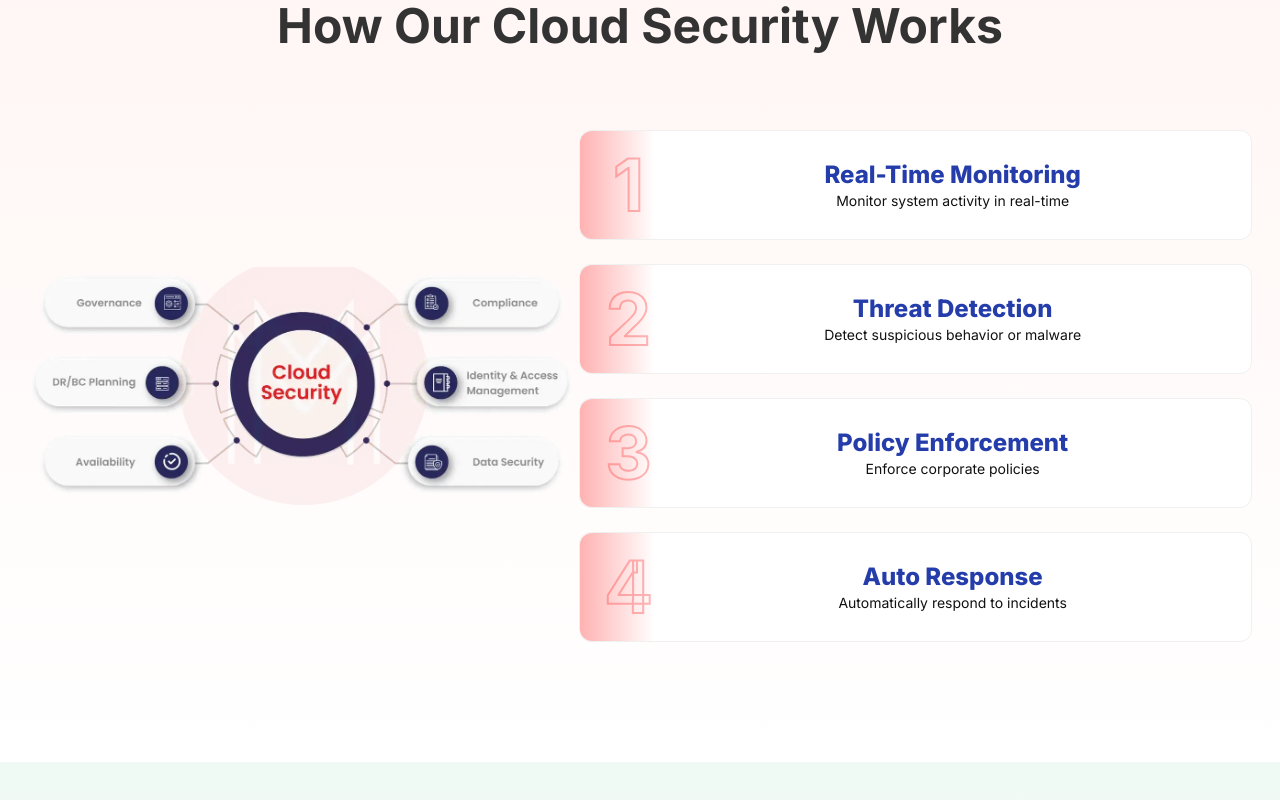
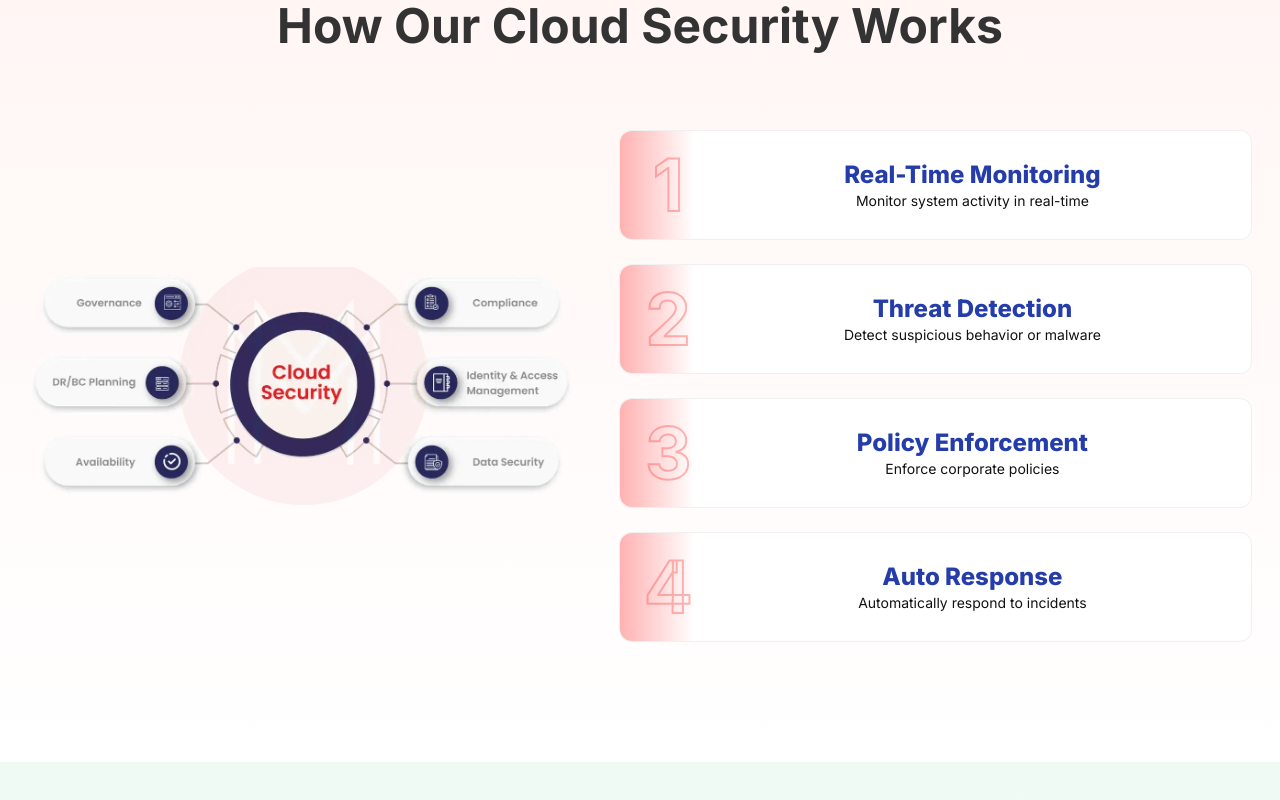
Before and after one commit to neon-lab-dev/MITR-Consultancy-Client, a Next.js app: page /security/cloud-security in a window 1280 px wide. Shown: the part 1780-2580 px from the top of the page. Built offline with nearby package versions, Linux system fonts and the light colour scheme.

Commit message:
Fixed gap issue

```diff
--- a/src/Components/SecurityServices/CommonThreats/CommonThreats.tsx
+++ b/src/Components/SecurityServices/CommonThreats/CommonThreats.tsx
@@ -28,7 +28,7 @@ const CommonThreats: React.FC<TCommonThreats> = ({
           >
             {heading}
           </h1>
-          <div className="relative flex flex-col lg:flex-row justify-center items-center w-full">
+          <div className="relative flex flex-col lg:flex-row justify-center items-center w-full gap-10">
             <Image src={image} alt="Common Threats" className="w-full lg:w-[45%]" />
             <div className="w-full lg:w-[55%]">
               <div className="flex flex-col gap-6">
--- a/src/Components/SecurityServices/DeploymentOption/DeploymentOption.tsx
+++ b/src/Components/SecurityServices/DeploymentOption/DeploymentOption.tsx
@@ -28,7 +28,7 @@ const DeploymentOption: React.FC<TDeploymentOption> = ({
           >
             {heading}
           </h1>
-          <div className="relative flex flex-col lg:flex-row justify-center items-center gap-[60px w-full">
+          <div className="relative flex flex-col lg:flex-row justify-center items-center gap-10 xl:gap-[60px] w-full">
             <div className="w-full lg:w-[55%]">
               <div className="flex flex-col gap-6">
                 {pointers?.map((item, index: number) => (
```
